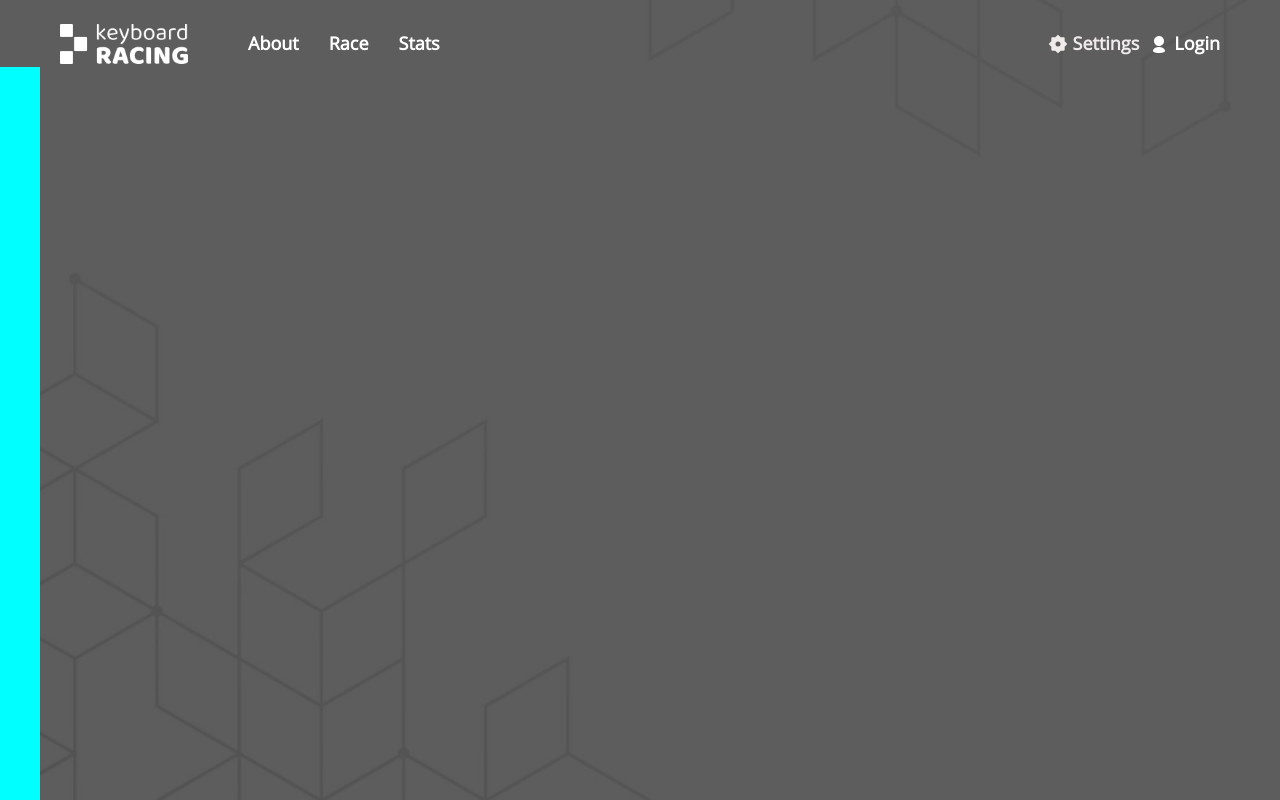
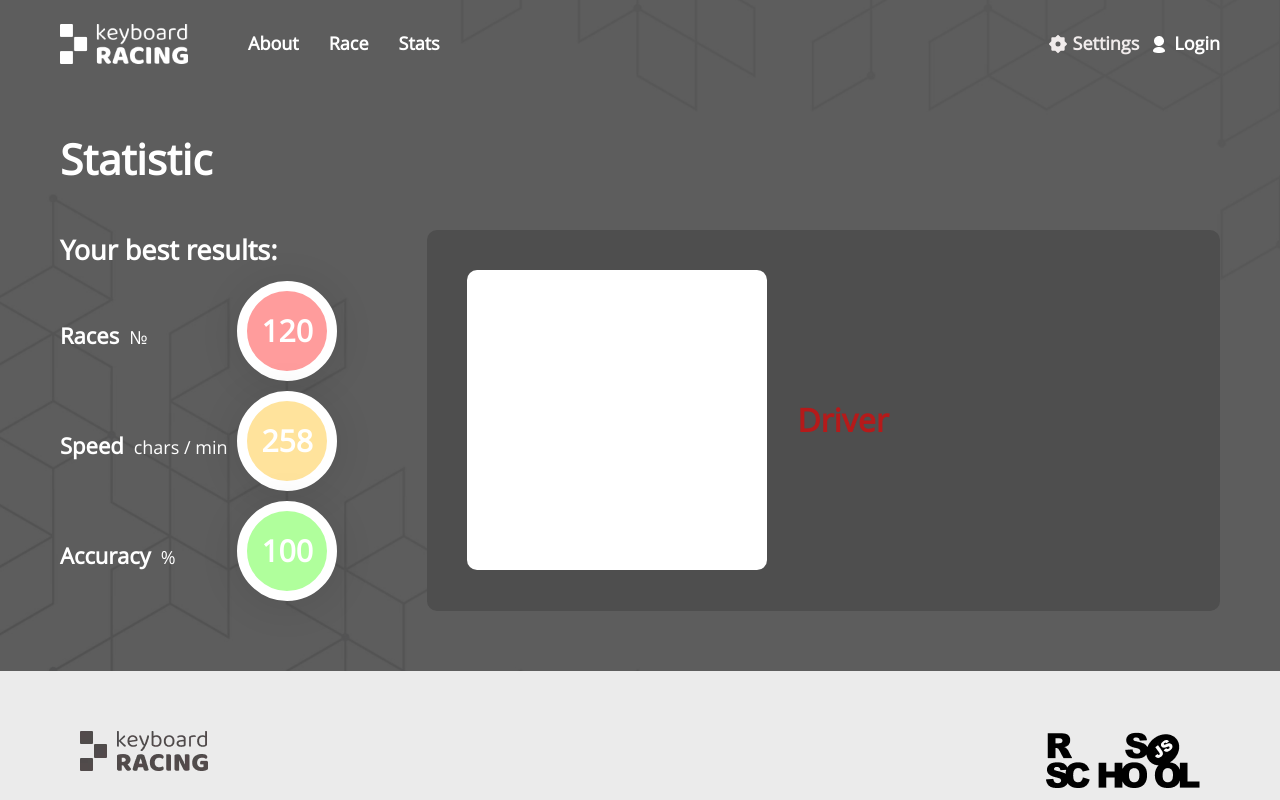
Before and after one commit to sanich123/keyboardTrainer, a React (Create React App) app: page /cabinet in a window 1280 px wide. Shown: the top 800 px of the page. Built offline with nearby package versions, Linux system fonts and the light colour scheme.

Commit message:
feat: add best results on statistic page

```diff
--- a/src/components/Settings/LangSwitch/langsData.ts
+++ b/src/components/Settings/LangSwitch/langsData.ts
@@ -21,9 +21,15 @@ export const langsData: LangData = {
       hideShowKeyboard: 'Hide / Show keyboard',
     },
     pageStatistic: {
+      h1: 'Statistic',
+      h2Best: 'Your best results:',
+      countRaces: 'Races',
       bestTime: 'Best time',
       speed: 'Speed',
+      speedMeasure: 'chars / min',
       accuracy: 'Accuracy',
+      driver: 'Driver',
+
     },
     pageNotFound: {
       notFound: 'Page Not Found',
@@ -72,9 +78,14 @@ export const langsData: LangData = {
       hideShowKeyboard: 'Скрыть / показать клавиатуру',
     },
     pageStatistic: {
+      h1: 'Статистика',
+      h2Best: 'Твои лучшие результаты:',
+      countRaces: 'Заезды',
       bestTime: 'Лучшее время',
       speed: 'Скорость',
+      speedMeasure: 'симв / мин',
       accuracy: 'Точность',
+      driver: 'Водитель',
     },
     pageNotFound: {
       notFound: 'Страница не найдена',
--- /dev/null
+++ b/src/components/best-results/best-results-components.tsx
@@ -0,0 +1,23 @@
+import './best-results.scss';
+
+interface BestIndexInfo {
+  name: string
+  span: string
+  color: string
+  result: number
+}
+
+export function BestIndex(props: BestIndexInfo) {
+
+  return (
+    <div className="all-best-index">
+      <p className="best-index-name">{props.name}
+        <span className="best-index-span">{props.span}</span>
+      </p>
+      <div className="div-circule"
+        style={{background: `${props.color}`}}
+      >{props.result}
+      </div>
+    </div>
+  );
+}
--- /dev/null
+++ b/src/components/best-results/best-results.scss
@@ -0,0 +1,44 @@
+.all-div-best {
+  width: 420px;
+  display: flex;
+  flex-direction: column;
+}
+
+.h2-cabinet {
+  font-size: 27px;
+  margin-bottom: 10px;
+}
+
+.all-best-index {
+  width: 100%;
+  display: flex;
+  align-items: center;
+  justify-content: space-between;
+}
+
+.div-circule {
+  width: 100px;
+  height: 100px;
+  border-radius: 100%;
+  border: 10px solid #FFFFFF;
+  box-shadow: 0px 4px 40px rgba(0, 0, 0, 0.1);
+  margin-bottom: 10px;
+}
+
+.best-index-name {
+  font-size: 22px;
+}
+
+.best-index-span {
+  font-size: 18px;
+  font-weight: 400;
+  margin-left: 10px;
+}
+
+.div-circule {
+  display: flex;
+  align-items: center;
+  justify-content: center;
+  font-size: 30px;
+  font-weight: 900;
+}
--- /dev/null
+++ b/src/components/best-results/best-results.tsx
@@ -0,0 +1,38 @@
+import './best-results.scss';
+import { langsData } from '../Settings';
+import { useSelector } from 'react-redux';
+import { applyToLocalStorage, LS_KEYS } from '../../utils/local-storage';
+import { LANG_VALUES } from '../../utils/const';
+import { GlobalStateType } from '../../redux/global-state/global-state';
+import { BestIndex } from './best-results-components';
+import { STATS_INFO } from '../../data/stats-info';
+
+export default function BestResults() {
+  const { theme, language, authorization } = useSelector(({ globalState }: { globalState: GlobalStateType }) => globalState);
+  applyToLocalStorage(LS_KEYS.globalState, { theme, language, authorization });
+  const isRu = language === LANG_VALUES.ru;
+  // const isLight = theme === THEME_VALUES.light;
+  const lang = isRu ? 'ru' : 'en';
+
+  return (
+    <div className="all-div-best">
+      <h2 className="h2-cabinet">{`${langsData[lang].pageStatistic.h2Best}`}</h2>
+      <BestIndex
+        name={`${langsData[lang].pageStatistic.countRaces}`}
+        span={'№'}
+        color={'#FF9C9C'}
+        result={STATS_INFO[0].bestResults.races}
+      />
+      <BestIndex
+        name={`${langsData[lang].pageStatistic.speed}`}
+        span={`${langsData[lang].pageStatistic.speedMeasure}`}
+        color={'#FFE39C'} result={STATS_INFO[0].bestResults.speed}
+      />
+      <BestIndex
+        name={`${langsData[lang].pageStatistic.accuracy}`}
+        span={'%'}
+        color={'#B0FF9C'} result={STATS_INFO[0].bestResults.accuracy}
+      />
+    </div>
+  );
+}
--- /dev/null
+++ b/src/components/driver-card/driver-card.scss
@@ -0,0 +1,33 @@
+.all-card-driver {
+  width: 100%;
+  border-radius: 10px;
+  padding: 40px;
+  display: flex;
+  align-items: center;
+  margin-left: 90px;
+}
+
+.card-driver-light {
+  background-color: #F5F5F5;
+}
+
+.card-driver-darck {
+  background-color: #4E4E4E;
+}
+
+.photo-block {
+  width: 300px;
+  height: 300px;
+  border-radius: 10px;
+  background-color: #FFFFFF;
+}
+
+.driver-info-block {
+  padding-left: 30px;
+}
+
+.h3-driver {
+  color: #B51A1A;
+  font-size: 32px;
+  font-weight: 700;
+}
--- /dev/null
+++ b/src/components/driver-card/driver-card.tsx
@@ -0,0 +1,25 @@
+import { useSelector } from 'react-redux';
+import { GlobalStateType } from '../../redux/global-state/global-state';
+import { LANG_VALUES, THEME_VALUES } from '../../utils/const';
+import { applyToLocalStorage, LS_KEYS } from '../../utils/local-storage';
+import { langsData } from '../Settings';
+import './driver-card.scss';
+
+
+export default function DriverCard() {
+
+  const { theme, language, authorization } = useSelector(({ globalState }: { globalState: GlobalStateType }) => globalState);
+  applyToLocalStorage(LS_KEYS.globalState, { theme, language, authorization });
+  const isRu = language === LANG_VALUES.ru;
+  const isLight = theme === THEME_VALUES.light;
+  const lang = isRu ? 'ru' : 'en';
+
+  return (
+    <div className={ `all-card-driver ${isLight ? 'card-driver-light' : 'card-driver-darck'}` }>
+      <div className="photo-block"></div>
+      <div className="driver-info-block">
+        <h3 className="h3-driver">{`${langsData[lang].pageStatistic.driver}`}</h3>
+      </div>
+    </div>
+  );
+}
--- /dev/null
+++ b/src/data/stats-info.ts
@@ -0,0 +1,27 @@
+interface StatsInfo {
+  bestResults: {
+    races: number
+    speed: number
+    accuracy: number
+  }
+  user: {
+    name: string
+    dateReg: string
+    picture: number
+  }
+}
+
+export const STATS_INFO: StatsInfo[] = [
+  {
+    bestResults: {
+      races: 120,
+      speed: 258,
+      accuracy: 100,
+    },
+    user: {
+      name: 'Anna Armare',
+      dateReg: '20/03/2023',
+      picture: 2,
+    },
+  },
+];
--- a/src/pages/create-user-cabinet.scss
+++ b/src/pages/create-user-cabinet.scss
@@ -2,8 +2,32 @@
   height: 100%;
 }
 
-.block {
-  width: 40px;
-  height: 960px;
-  background-color: aqua;
+.main-cabinet {
+  grid-area: main;
+  padding: 60px 60px;
 }
+
+.h1-cabinet {
+  font-size: 42px;
+  margin-bottom: 40px;
+}
+
+.light-theme {
+  color: #514B4B;
+  font-weight: 700;
+  font-family: 'Open Sans';
+  background: url('../assets/img/bg-light404.png');
+  background-size: cover;
+}
+
+.darck-theme {
+  color: #FFFFFF;
+  font-weight: 700;
+  font-family: 'Open Sans';
+  background: url('../assets/img/bg-darck404.png');
+  background-size: cover;
+}
+
+.best-first-section {
+  display: flex;
+}
--- a/src/pages/create-user-cabinet.tsx
+++ b/src/pages/create-user-cabinet.tsx
@@ -1,38 +1,35 @@
 import './create-user-cabinet.scss';
-import BgLight404 from '../assets/img/bg-light404.png';
-import BgDarck404 from '../assets/img/bg-darck404.png';
+// import BgLight404 from '../assets/img/bg-light404.png';
+// import BgDarck404 from '../assets/img/bg-darck404.png';
 // import { useSelector, useDispatch } from 'react-redux';
 import { useSelector } from 'react-redux';
-// import { changeLanguage, changeTheme, GlobalStateType } from '../redux/global-state/global-state';
 import { GlobalStateType } from '../redux/global-state/global-state';
-// import { LANG_VALUES, THEME_VALUES } from '../utils/const';
-import { THEME_VALUES } from '../utils/const';
+import { LANG_VALUES, THEME_VALUES } from '../utils/const';
 import { applyToLocalStorage, LS_KEYS } from '../utils/local-storage';
 import Header from '../components/header/header';
 import Footer from '../components/footer/footer';
+import { langsData } from '../components/Settings';
+import BestResults from '../components/best-results/best-results';
+import DriverCard from '../components/driver-card/driver-card';
 
 export default function CreateUserCabinet() {
   // const dispatch = useDispatch();
   const { theme, language, authorization } = useSelector(({ globalState }: { globalState: GlobalStateType }) => globalState);
   applyToLocalStorage(LS_KEYS.globalState, { theme, language, authorization });
-  // const isRu = language === LANG_VALUES.ru;
+  const isRu = language === LANG_VALUES.ru;
   const isLight = theme === THEME_VALUES.light;
+  const lang = isRu ? 'ru' : 'en';
+
 
   return (
-    <div className="all-div" style={{ background: `url(${isLight ? BgLight404 : BgDarck404})`,
-    backgroundSize: 'cover'}}
-    >
-      {/* <div style={{ background: `${isLight ? 'grey' : 'blue'}` }}>
-        <button type="button" onClick={() => dispatch(changeTheme())}>
-          {isRu ? 'Поменять тему' : 'Change theme'}
-        </button>
-        <button type="button" onClick={() => dispatch(changeLanguage())}>
-          {isRu ? 'Поменять язык' : 'Change language'}
-        </button>
-      </div> */}
-      <div className="block"></div>
+    <div className={`all-div ${isLight ? 'light-theme' : 'darck-theme'}`}>
       <Header />
       <div className="main-cabinet">
+        <h1 className="h1-cabinet">{`${langsData[lang].pageStatistic.h1}`}</h1>
+        <div className="best-first-section">
+          <BestResults />
+          <DriverCard />
+        </div>
       </div>
       <Footer />
     </div>
```
